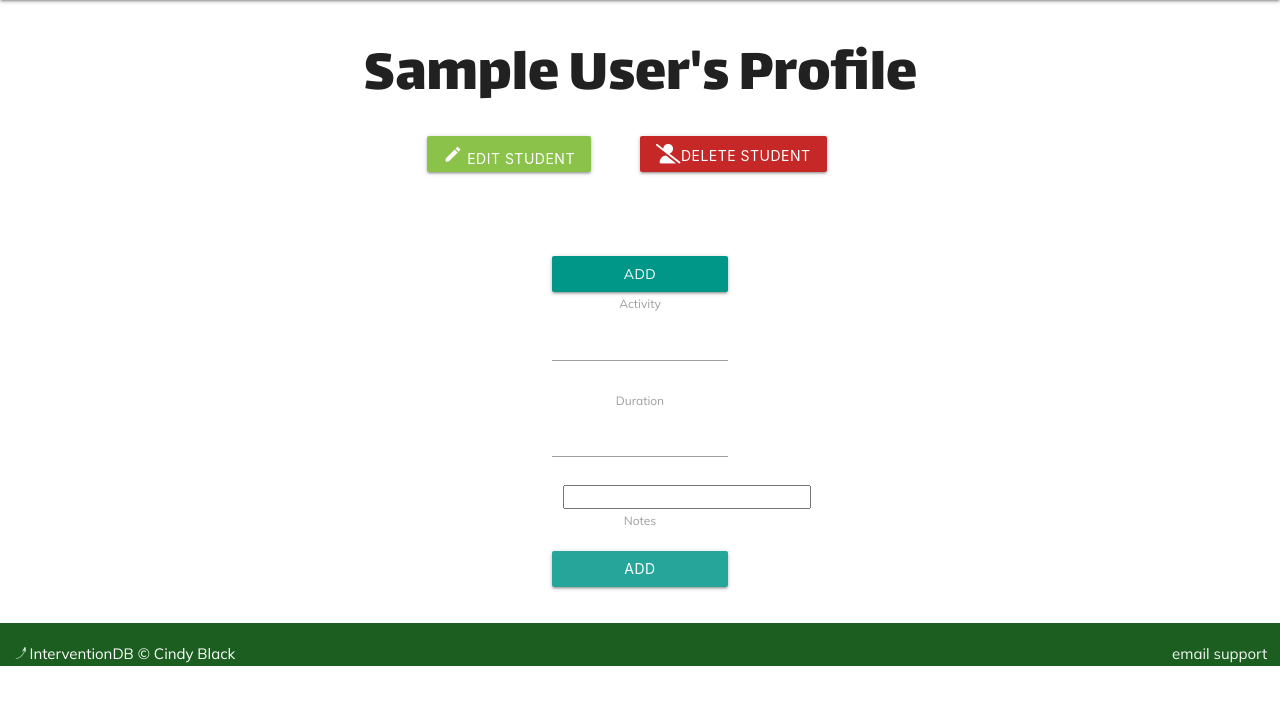
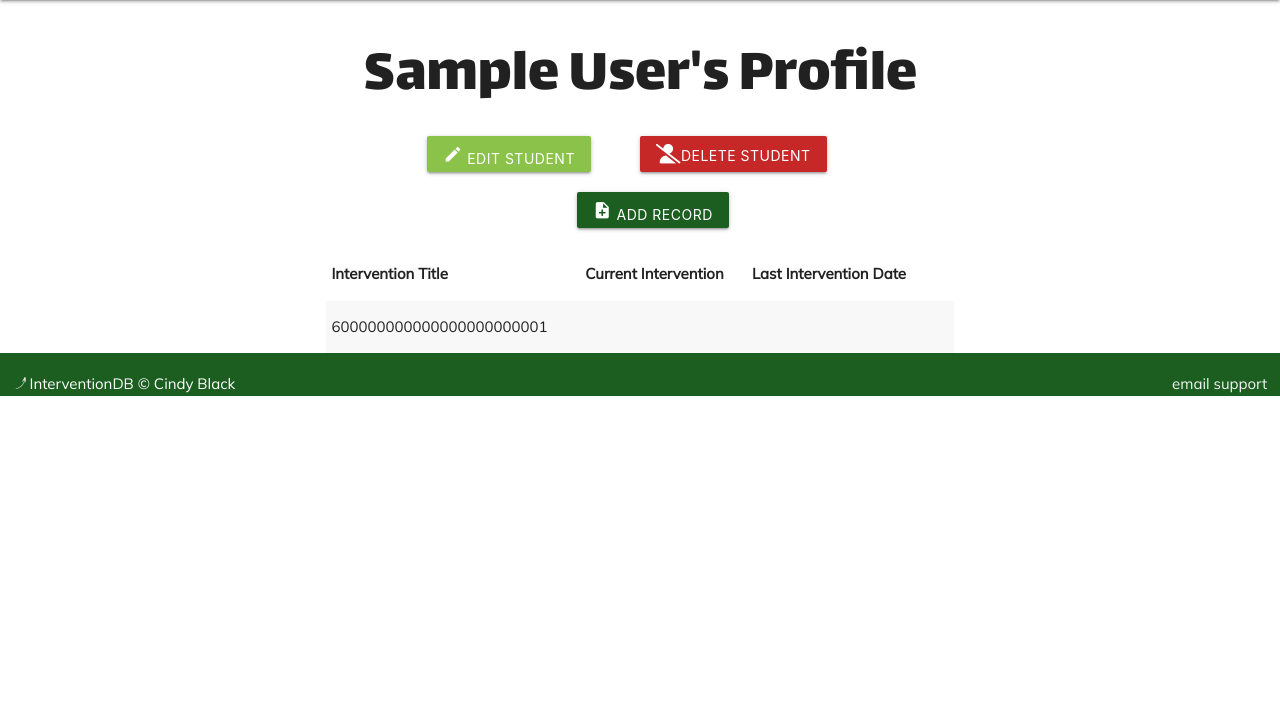
Before and after one commit to cynthiablack/interventionDB, a Node server app: page /students/600000000000000000000001 in a window 1280 px wide. Shown: the part 64-769 px from the top of the page. Run offline with Node 20, Linux system fonts and the light colour scheme; a user stored in the database is signed in; tables that the repository leaves empty hold one stand-in row (values such as "Sample post"); some libraries are stand-ins or nearby versions.

Commit message:
Button styling changes

```diff
--- a/controllers/record.js
+++ b/controllers/record.js
@@ -8,6 +8,9 @@ module.exports = {
     try {
       await InterventionRecord.create({
         record: req.body.record,
+        activity: req.body.activity,
+        duration: req.body.duration,
+        anecdotalNotes: req.body.anecdotalNotes,
         student: req.params.id,
         user: req.user.id,
       });
--- a/views/partials/addrecord.ejs
+++ /dev/null
@@ -1,42 +0,0 @@
-<div class="container form-container" id="add-record">
-    <div class="card-content">
-        <details>
-            <summary class="teal btn right floating"><span> Add intervention record</span></summary>
-            <form action="/record/createRecord/<%= student._id %>" method="POST">
-                <span class="lead centered">Entering new record for <%= student.firstName %> <%= student.lastName %></span>
-                    <div class="input-field">
-                        <select id="title" name="title" class="form-control" placeholder="title" required>
-                            <option value="" class="disabled"></option>
-                            <% for(let i=0; i<interventions.length; i++) { %>
-                            <option value="<%= interventions[i].title %>"><%= interventions[i].title %></option>
-                            <% } %>
-                        </select>
-                        <label>Intervention Title</label>
-                    </div>
-    </div>
-                <div class="row">
-                    <label for="activity" class="form-label">Activity</label>
-                    <input type="text" class="input-field form-control" id="activity" name="activity">
-                </div>
-                <div class="row">
-                    <label for="duration" class="form-label">Duration</label>
-                    <input type="text" class="form-control" id="duration" name="duration">
-                </div>
-                <div class="row">
-                    <div class="col s12">
-                        <input type="textarea" class="materialize-textarea" id="anecdotalNotes" name="anecdotalNotes">
-                        <label for="anecdotalNotes" class="form-label">Notes</label>
-                    </div>
-                </div>
-            <button type="submit" class="btn btn-teal space-below">Add Intervention</button>
-          </form>
-          </details>
-    </div>
-</div>
-
-<script>
-    document.addEventListener('DOMContentLoaded', function() {
-        var sel=document.querySelectorAll('select');
-        M.FormSelect.init(sel)
-    })
-</script>
--- a/views/student.ejs
+++ b/views/student.ejs
@@ -5,6 +5,7 @@
   <%- include('partials/navbar') -%>
   <main class="container">
     <h1><%= student.firstName %> <%= student.lastName %>'s Profile</h1>
+    <%if(student.user == user.id){ %>
       <div class="row">
         <div class="col s3 offset-s3">
           <!-- Modal Trigger -->
@@ -23,7 +24,7 @@
                 <input type="text" id="lastName" name="lastName" value="<%=student.lastName%>">
                 </div>
 
-                <button type="submit" class="btn green darken-4 space-below">Update Student</button>
+                  <button type="submit" class="btn light-green space-below">Update Student</button>
                 </form>
           </div>
         </div>
@@ -33,28 +34,76 @@
             <button class="btn red darken-3" type="submit"><i class="fa-sharp fa-solid fa-user-slash"></i>Delete Student</button>
           </form>
       </div>
+      <div class="row">
+        <div class="col s3 offset-s5">
+          <!-- Modal Trigger -->
+        <button data-target="modal2" class="btn green darken-4 modal-trigger"><span><i class="material-icons">note_add</i> add record</span></button>
 
+        <!-- Modal Structure -->
+        <div id="modal2" class="modal">
+          <div class="modal-content green-text text-darken-2">
+            <span class="lead centered">Entering new record for <%= student.firstName %> <%= student.lastName %></span>
+            <form action="/record/createRecord/<%= student._id %>" method="POST">
+              <div class="input-field">
+                <select id="title" name="title" placeholder="title" required>
+                    <option value="" class="disabled"></option>
+                    <% for(let i=0; i<interventions.length; i++) { %>
+                    <option value="<%= interventions[i].title %>"><%= interventions[i].title %></option>
+                    <% } %>
+                </select>
+                <label>Intervention Title</label>
               </div>
-
+              <div class="input-field">
+                <label for="activity" class="form-label">Activity</label>
+                <input type="text" id="activity" name="activity">
+            </div>
+            <div class="input-field">
+              <label for="duration" class="form-label">Duration</label>
+              <input type="text" id="duration" name="duration">
+          </div>
+          <div>
+            <textarea class="materialize-textarea" id="anecdotalNotes" name="anecdotalNotes"></textarea>
+            <label for="anecdotalNotes" class="form-label">Notes</label>
+          </div>
+                  <button type="submit" class="btn green darken-4 space-below">Add Record</button>
+              </form>
           </div>
         </div>
 
 
 
-
-         </div>
-    </div>
-<%if(student.user == user.id){ %>
-<div class="row">
-  <div class="container button-container">
-    <div class="container">
-      <%- include('partials/addrecord') -%>
-    </div>
-
-
               </div>
       </div>
 <%}%>
+
+<div class="container">
+  <% if (records.length > 0) { %>
+      <table class="striped">
+      <thead>
+          <tr>
+              <th>Intervention Title</th>
+              <th>Current Intervention</th>
+              <th>Last Intervention Date</th>
+              <th></th>
+              <th></th>
+          </tr>
+      </thead>
+          <tbody>
+            <% for(var i=0; i<records.length; i++) { %>
+                  <tr>
+                      <td><a href="/records/<%=records[i]._id%>"><%= records[i].title %></a></td>
+                      <td></td>
+                      <td></td>
+                      <td></td>
+                      <td></td>
+                      </tr>
+                  <% } %>
+          </tbody>
+  </table>
+ <%} else { %>
+  <p>Please add a student to enter intervention data. </p>
+  <% } %>
+</div>
 
   </main>
   <%- include('partials/footer') -%>
@@ -64,6 +113,11 @@
         var elems = document.querySelectorAll('.modal');
         M.Modal.init(elems, modal1);
     });
+
+    document.addEventListener('DOMContentLoaded', function() {
+        var sel=document.querySelectorAll('select');
+        M.FormSelect.init(sel)
+    })
 </script>
 </body>
 </html>
```
Also changed, not shown: views/dashboard.ejs (+5 -3 lines), views/interventions.ejs (+4 -3 lines), 1 other file. Lines whose indentation alone changed are shown as unchanged.
